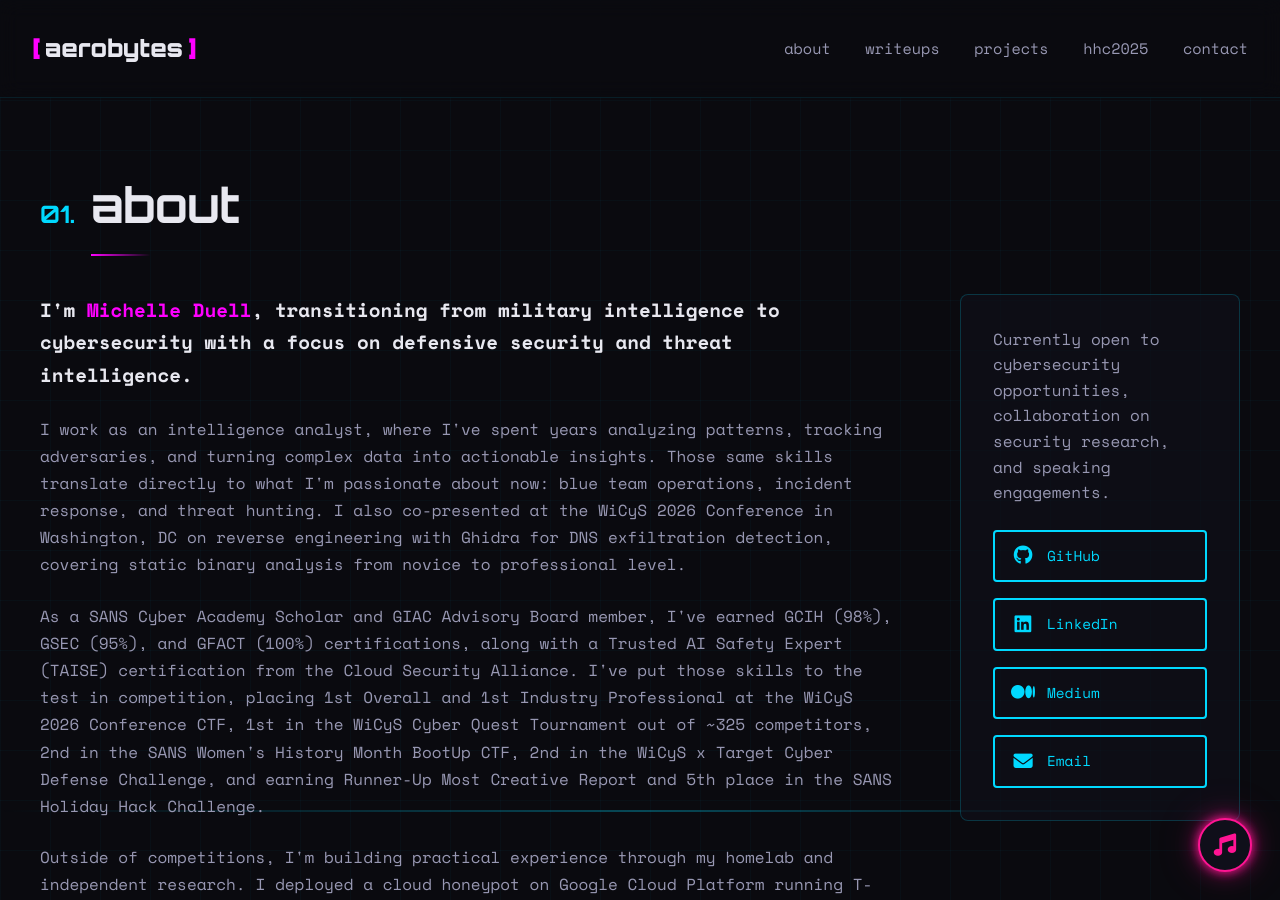
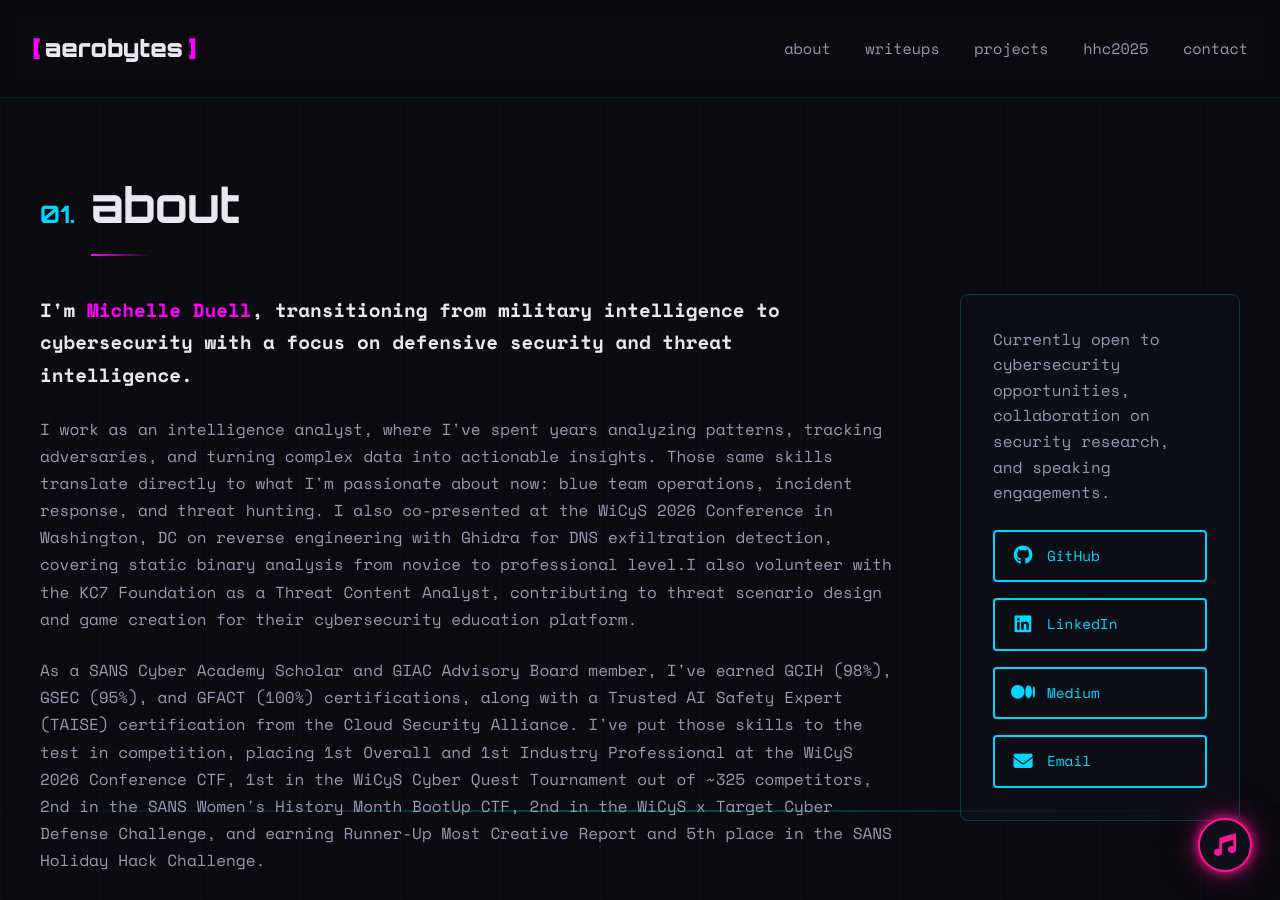
Before and after one commit to Aeronique/aerobytes-site, a Jekyll site: the page built from about.html, in a window 1280 px wide and 900 px high. Built offline with Jekyll 4.4.1, drawn with Linux system fonts in a browser that asks for light colours.

Commit message:
Update about.html

```diff
--- a/about.html
+++ b/about.html
@@ -14,7 +14,7 @@
             <div class="about-text">
                 <p class="lead">I'm <span class="name-highlight">Michelle Duell</span>, transitioning from military intelligence to cybersecurity with a focus on defensive security and threat intelligence.</p>
 
-                <p>I work as an intelligence analyst, where I've spent years analyzing patterns, tracking adversaries, and turning complex data into actionable insights. Those same skills translate directly to what I'm passionate about now: blue team operations, incident response, and threat hunting. I also co-presented at the WiCyS 2026 Conference in Washington, DC on reverse engineering with Ghidra for DNS exfiltration detection, covering static binary analysis from novice to professional level.</p>
+                <p>I work as an intelligence analyst, where I've spent years analyzing patterns, tracking adversaries, and turning complex data into actionable insights. Those same skills translate directly to what I'm passionate about now: blue team operations, incident response, and threat hunting. I also co-presented at the WiCyS 2026 Conference in Washington, DC on reverse engineering with Ghidra for DNS exfiltration detection, covering static binary analysis from novice to professional level.I also volunteer with the KC7 Foundation as a Threat Content Analyst, contributing to threat scenario design and game creation for their cybersecurity education platform.</p>
 
                 <p>As a SANS Cyber Academy Scholar and GIAC Advisory Board member, I've earned GCIH (98%), GSEC (95%), and GFACT (100%) certifications, along with a Trusted AI Safety Expert (TAISE) certification from the Cloud Security Alliance. I've put those skills to the test in competition, placing 1st Overall and 1st Industry Professional at the WiCyS 2026 Conference CTF, 1st in the WiCyS Cyber Quest Tournament out of ~325 competitors, 2nd in the SANS Women's History Month BootUp CTF, 2nd in the WiCyS x Target Cyber Defense Challenge, and earning Runner-Up Most Creative Report and 5th place in the SANS Holiday Hack Challenge.</p>
 
```
